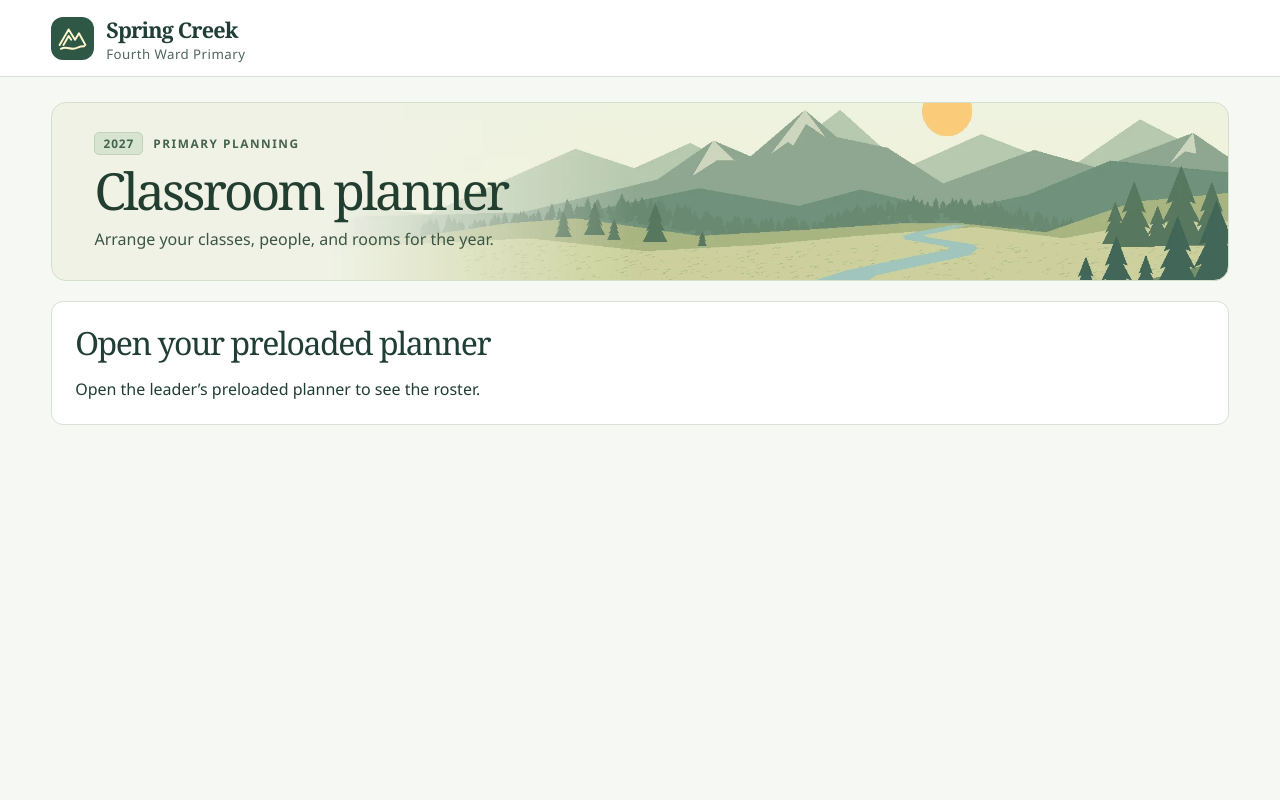
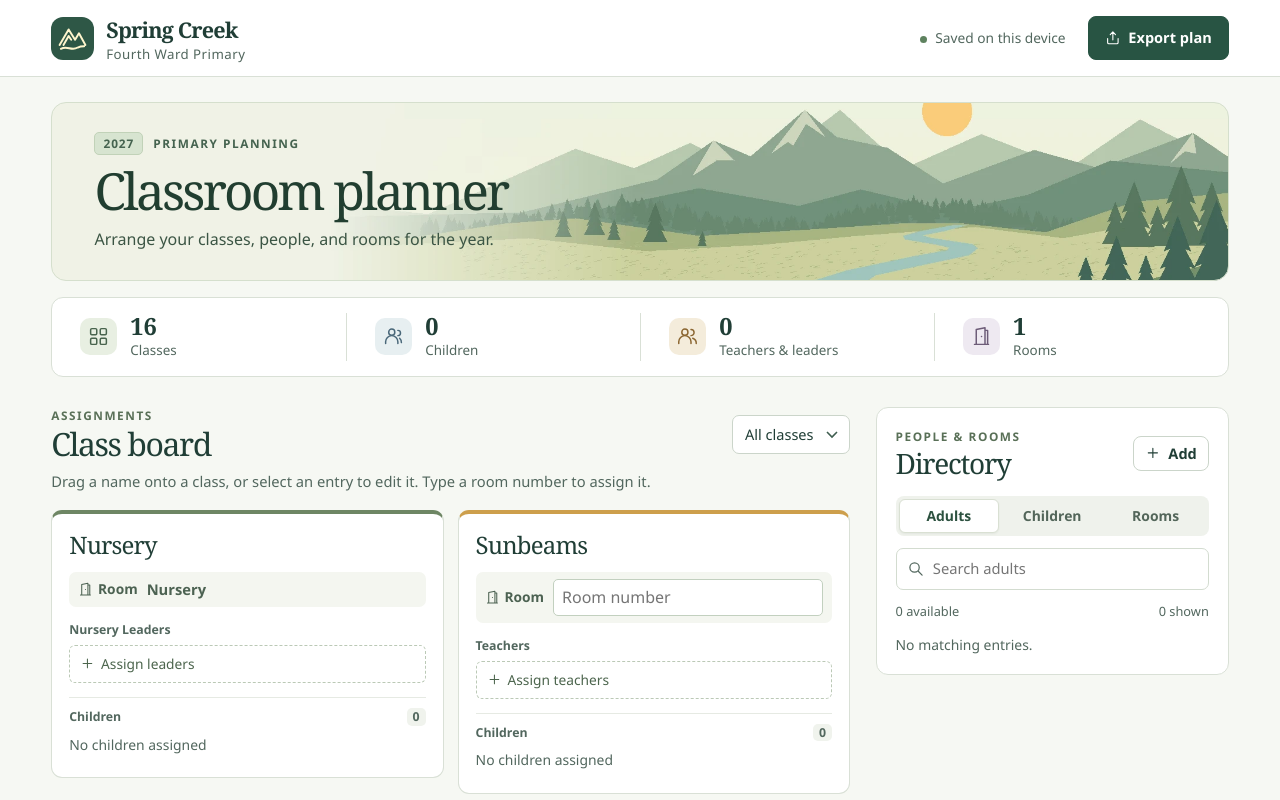
Before and after one commit to bobdeus/spring-creek-primary-planner, a plain HTML site: page docs/index.html in a window 1280 px wide. Shown: the top 800 px of the page. Drawn offline with Linux system fonts and the light colour scheme.

Commit message:
Open a blank planner by default and load the ward through a short key

```diff
--- a/docs/index.html
+++ b/docs/index.html
@@ -4,7 +4,7 @@
   <meta charset="utf-8">
   <meta name="viewport" content="width=device-width, initial-scale=1, viewport-fit=cover">
   <meta name="referrer" content="no-referrer">
-  <meta http-equiv="Content-Security-Policy" content="default-src 'none'; script-src 'self'; style-src 'self'; img-src 'self' data:; font-src 'self'; connect-src 'none'; base-uri 'none'; form-action 'none'; object-src 'none'">
+  <meta http-equiv="Content-Security-Policy" content="default-src 'none'; script-src 'self'; style-src 'self'; img-src 'self' data:; font-src 'self'; connect-src https://api.github.com/repos/bobdeus/spring-creek-primary-planner/git/blobs/; base-uri 'none'; form-action 'none'; object-src 'none'">
   <title>2027 Classroom Planner · Spring Creek Fourth Ward Primary</title>
   <link rel="icon" href="data:,">
   <link rel="stylesheet" href="planner.css">
@@ -19,7 +19,7 @@
     <section class="hero" aria-labelledby="page-title">
       <div class="hero-type"><p class="eyebrow"><span class="year">2027</span> Primary planning</p><h1 id="page-title">Classroom planner</h1><p>Arrange your classes, people, and rooms for the year.</p></div>
     </section>
-    <section id="gate" class="gate"><h2>Opening planner…</h2><p>Open the leader’s preloaded planner to see the roster.</p></section>
+    <section id="gate" class="gate"><h2>Opening planner…</h2></section>
     <div id="workspace" hidden>
       <section class="totals" id="totals" aria-label="Planner totals"></section>
       <div class="phone-layout">
--- a/docs/planner.js
+++ b/docs/planner.js
@@ -7,7 +7,8 @@ const classes = groupNames.flatMap((group, index) => (index < 2 ? [""] : [" A",
   name: group + section, group, family: ["nursery", "sun"][index] || (index < 5 ? "ctr" : "val")
 })));
 const className = id => classes.find(c => c.id === id)?.name || "Unassigned";
-const storageKey = "spring-creek-fourth-ward.primary-planner.2027.v1";
+const leaderStorageKey = "spring-creek-fourth-ward.primary-planner.2027.v1";
+let storageKey = leaderStorageKey;
 const types = { adults: "Adults", children: "Children", rooms: "Rooms" };
 const singular = { adults: "adult", children: "child", rooms: "room" };
 const paths = {
@@ -32,6 +33,7 @@ const byName = (type, a, b) => {
 const sorted = (type, items) => [...items].sort((a,b) => byName(type, a, b));
 let state, lastSaved, activeType = "adults", lastFocus, noticeTimer;
 let phoneClass = "sunbeams", editingPool = false, undoMove;
+let opening = 0;
 const onlyFree = { adults:true, children:false, rooms:false };
 const expanded = new Set();
 function notify(message) {
@@ -61,25 +63,64 @@ function persist() {
 function usable(plan) {
   return plan?.version === 1 && ["adults","children","rooms"].every(k => Array.isArray(plan[k])) && plan.assignments && typeof plan.assignments === "object";
 }
+function readSaved(key) {
+  try { return localStorage.getItem(key); } catch { return null; }
+}
+async function linkedRoster(key) {
+  if (!/^[A-Za-z0-9_-]{27}$/.test(key)) return null;
+  const binary = atob(key.replaceAll("-", "+").replaceAll("_", "/"));
+  const objectId = Array.from(binary, ch => ch.charCodeAt(0).toString(16).padStart(2, "0")).join("");
+  const response = await fetch("https://api.github.com/repos/bobdeus/spring-creek-primary-planner/git/blobs/" + objectId, {
+    headers: { Accept: "application/vnd.github.raw+json" }, credentials: "omit", referrerPolicy: "no-referrer"
+  });
+  if (response.status === 404 || response.status === 422) return null;
+  if (!response.ok) throw new Error("Roster unavailable");
+  const roster = await response.json().catch(() => null);
+  return usable(roster) ? roster : null;
+}
 async function openPlanner() {
+  const request = ++opening;
+  state = null;
+  $("workspace").hidden = $("top-actions").hidden = true;
+  $("gate").hidden = false;
+  $("gate").innerHTML = "<h2>Opening planner…</h2>";
+  if ($("dialog").open) $("dialog").close();
+  $("dialog-body").replaceChildren();
+  $("search").value = $("phone-search").value = "";
+  $("notice").textContent = "";
+  undoMove = null;
+  expanded.clear();
+  phoneClass = "sunbeams";
   document.querySelectorAll("[data-icon]").forEach(el => el.innerHTML = icon(el.dataset.icon));
-  try { lastSaved = localStorage.getItem(storageKey); } catch { lastSaved = null; }
   try {
     const embedded = $("starting-roster")?.textContent;
     const fragment = new URLSearchParams(location.hash.slice(1));
+    const key = fragment.get("key");
     const packed=fragment.get("p");
-    let source = lastSaved || embedded || fragment.get("roster");
+    const knownKey = !!key && readSaved(leaderStorageKey+".verifiedKey") === key;
+    const cachedWard = knownKey ? readSaved(leaderStorageKey) : null;
+    const roster = key && !cachedWard ? await linkedRoster(key) : null;
+    const verified = !!(cachedWard || roster);
+    const targetKey = (verified || embedded || packed || fragment.get("roster")) ? leaderStorageKey : leaderStorageKey+".blank";
+    const saved = readSaved(targetKey);
+    let source = saved || embedded || fragment.get("roster");
     if(!source && packed){
       const binary=atob(packed.replaceAll("-","+").replaceAll("_","/"));
       const bytes=Uint8Array.from(binary,ch=>ch.charCodeAt(0));
       const stream=new Blob([bytes]).stream().pipeThrough(new DecompressionStream("gzip"));
       source=await new Response(stream).text();
     }
-    if (!source) { $("gate").querySelector("h2").textContent = "Open your preloaded planner"; return; }
-    state = JSON.parse(source);
+    if (request !== opening) return;
+    storageKey = targetKey;
+    lastSaved = saved;
+    state = source ? JSON.parse(source) : roster || {
+      version:1, adults:[], children:[], rooms:[{id:"nursery-room",name:"Nursery"}], assignments:{nursery:"nursery-room"}
+    };
     if (!usable(state)) throw new Error("Invalid planner");
     persist();
-    if (fragment.has("roster") || packed) { try { history.replaceState(null, "", location.pathname + location.search); } catch {} }
+    if (roster && lastSaved) {
+      try { localStorage.setItem(leaderStorageKey+".verifiedKey",key); } catch {}
+    }
     $("group-filter").innerHTML = '<option value="">All classes</option>' + groupNames.map(g => '<option>'+g+'</option>').join("");
     try {
       const previous = localStorage.getItem(storageKey+".class");
@@ -89,7 +130,9 @@ async function openPlanner() {
     $("workspace").hidden = $("top-actions").hidden = false;
     $("gate").hidden = true;
     render();
-  } catch { $("gate").innerHTML = "<h2>Couldn’t read this planner</h2><p>Open your original preloaded planner in a new browser profile to start from the roster. Any existing saved data stays on this device.</p>"; }
+  } catch {
+    if (request === opening) $("gate").innerHTML = "<h2>Couldn’t open this planner</h2><p>Check your connection and reload to try your leader link again.</p>";
+  }
 }
 function isFree(type, item) {
   return type === "rooms" ? !Object.values(state.assignments).includes(item.id) : !item.classId;
@@ -494,4 +537,5 @@ window.addEventListener("storage",e=>{
     lastSaved=e.newValue;state=next;if($("dialog").open)$("dialog").close();render();notify("Updated from another tab.");
   }catch{}
 });
+window.addEventListener("hashchange",openPlanner);
 openPlanner();
```
Also changed, not shown: 2 other files.
